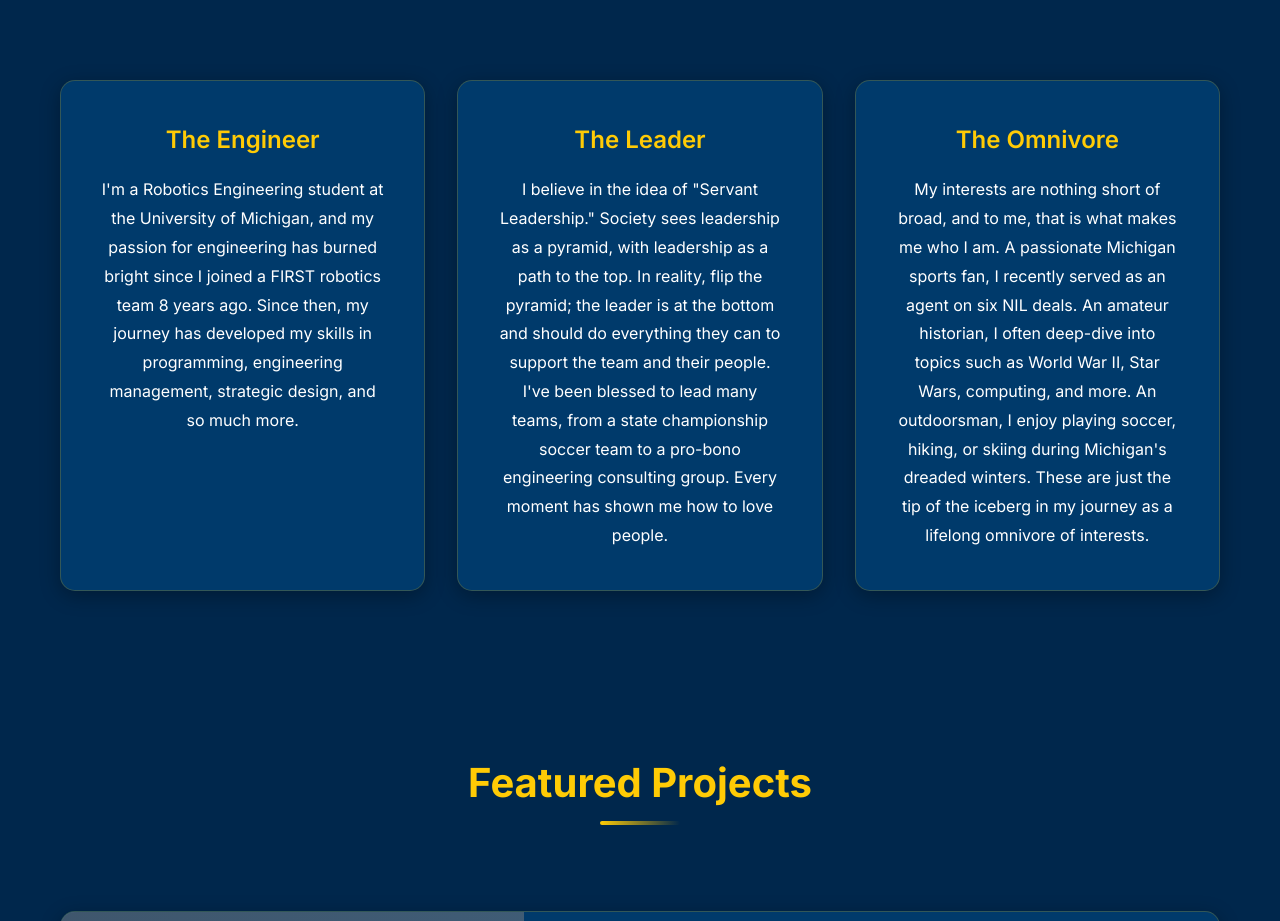
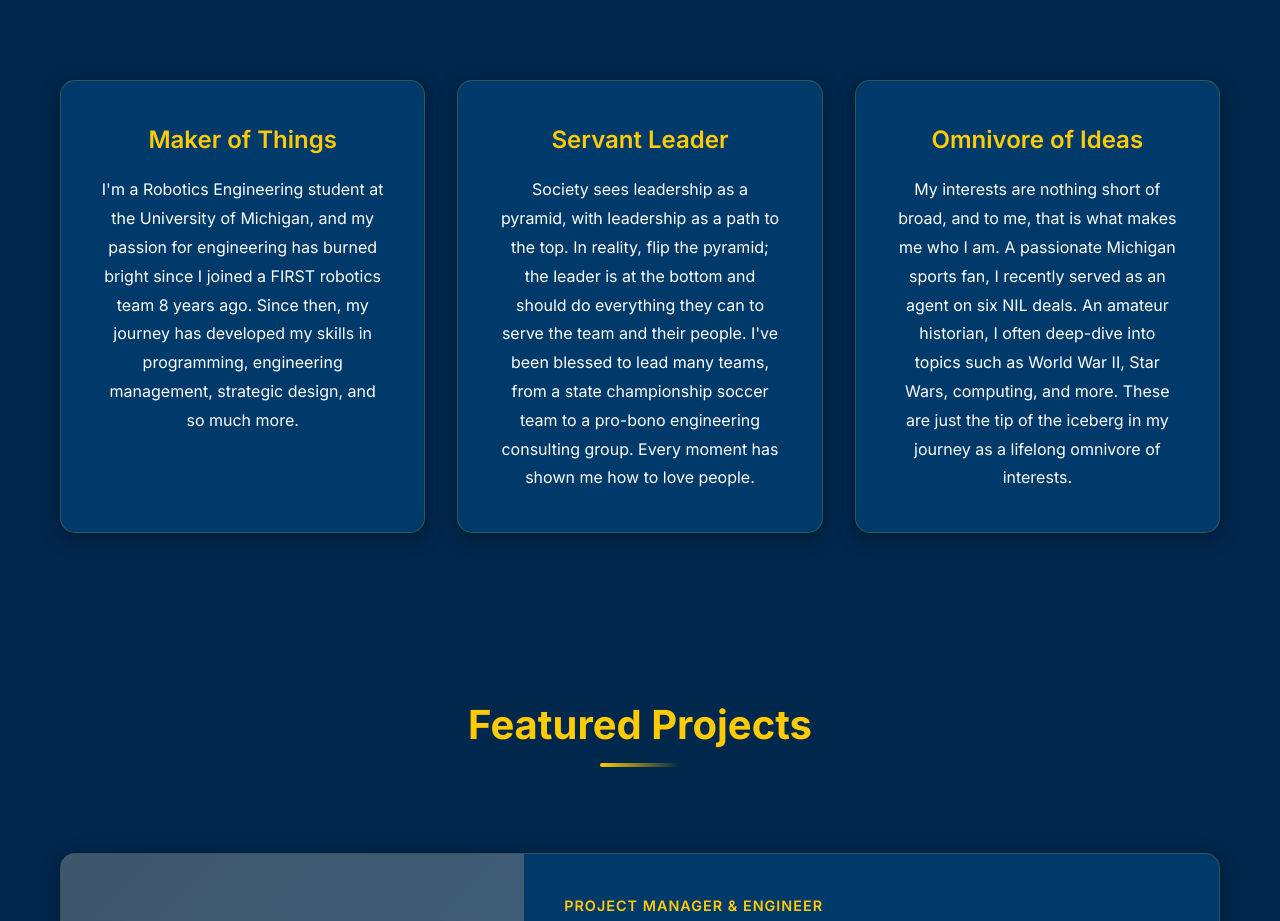
Before and after one commit to jameso107/oosterfolio, a website: page index.html in a window 1280 px wide. Shown: the part 960-1881 px from the top of the page. Drawn offline with Linux system fonts and the light colour scheme; grey boxes are pictures that could not be loaded.

Commit message:
Update About section titles and text content

```diff
--- a/index.html
+++ b/index.html
@@ -68,16 +68,16 @@
             <h2 class="section-title">Who I Am</h2>
             <div class="about-grid">
                 <div class="about-card">
-                    <h3>The Engineer</h3>
+                    <h3>Maker of Things</h3>
                     <p>I'm a Robotics Engineering student at the University of Michigan, and my passion for engineering has burned bright since I joined a FIRST robotics team 8 years ago. Since then, my journey has developed my skills in programming, engineering management, strategic design, and so much more.</p>
                 </div>
                 <div class="about-card">
-                    <h3>The Leader</h3>
-                    <p>I believe in the idea of "Servant Leadership." Society sees leadership as a pyramid, with leadership as a path to the top. In reality, flip the pyramid; the leader is at the bottom and should do everything they can to support the team and their people. I've been blessed to lead many teams, from a state championship soccer team to a pro-bono engineering consulting group. Every moment has shown me how to love people.</p>
+                    <h3>Servant Leader</h3>
+                    <p>Society sees leadership as a pyramid, with leadership as a path to the top. In reality, flip the pyramid; the leader is at the bottom and should do everything they can to serve the team and their people. I've been blessed to lead many teams, from a state championship soccer team to a pro-bono engineering consulting group. Every moment has shown me how to love people.</p>
                 </div>
                 <div class="about-card">
-                    <h3>The Omnivore</h3>
-                    <p>My interests are nothing short of broad, and to me, that is what makes me who I am. A passionate Michigan sports fan, I recently served as an agent on six NIL deals. An amateur historian, I often deep-dive into topics such as World War II, Star Wars, computing, and more. An outdoorsman, I enjoy playing soccer, hiking, or skiing during Michigan's dreaded winters. These are just the tip of the iceberg in my journey as a lifelong omnivore of interests.</p>
+                    <h3>Omnivore of Ideas</h3>
+                    <p>My interests are nothing short of broad, and to me, that is what makes me who I am. A passionate Michigan sports fan, I recently served as an agent on six NIL deals. An amateur historian, I often deep-dive into topics such as World War II, Star Wars, computing, and more. These are just the tip of the iceberg in my journey as a lifelong omnivore of interests.</p>
                 </div>
             </div>
         </div>
```
